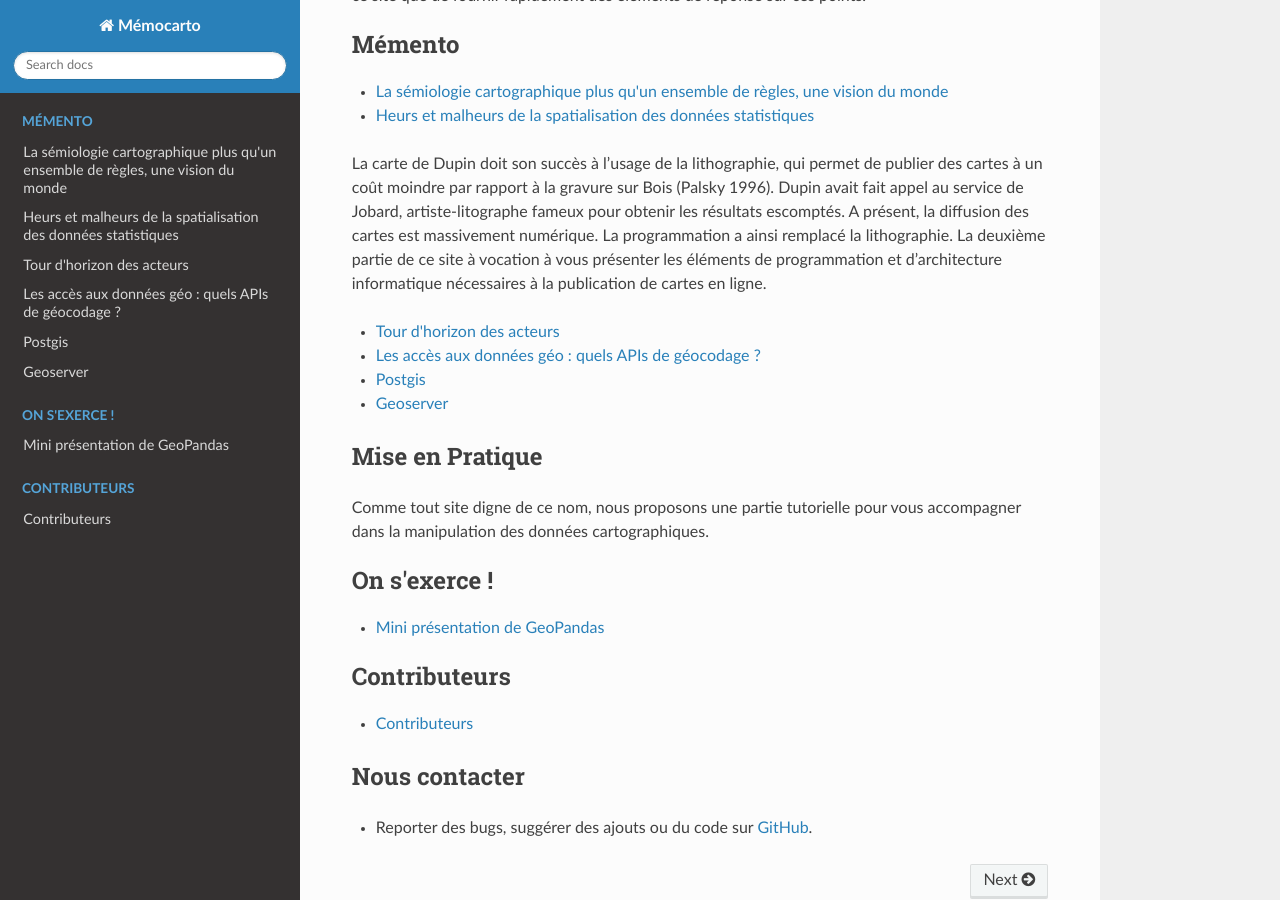
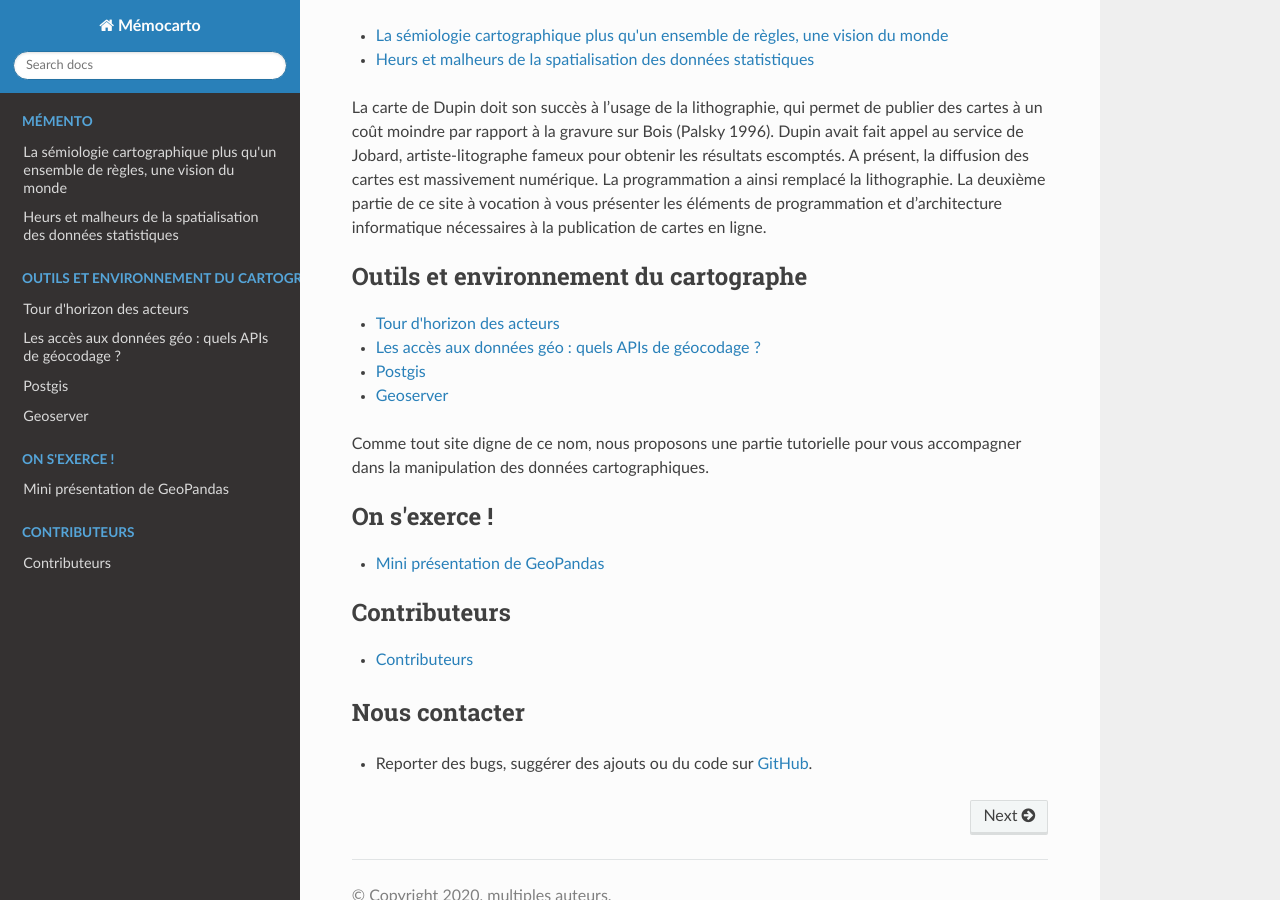
Before and after one commit to JulieDjidji/memocarto, a Sphinx documentation site: the page built from doc/source/index.rst, in a window 1280 px wide and 900 px high, scrolled down 1485 px. Built offline with Sphinx 7.4.7 and the Read the Docs theme 2.0.0, drawn with Linux system fonts in a browser that asks for light colours; pages that are not in the unit, such as notebooks, are missing from menus; some of the changed text lies outside the part shown.

Commit message:
Update index.rst

```diff
--- a/doc/source/index.rst
+++ b/doc/source/index.rst
@@ -33,15 +31,14 @@ Ces deux points à l'interface de la géographie, de la sémiologie, de la stati
   La sémiologie cartographique plus qu'un ensemble de règles, une vision du monde <semio>
   Heurs et malheurs de la spatialisation des données statistiques <concepts>
 
-.. toctree::
-  :maxdepth: 1
-  :caption:  Gérer son SIG
 
 
 La carte de Dupin doit son succès à l'usage de la lithographie, qui permet de publier des cartes à un coût moindre  par rapport à la gravure sur Bois (Palsky 1996). Dupin avait fait appel au service de Jobard, artiste-litographe fameux pour obtenir les résultats escomptés. A présent, la diffusion des cartes est massivement numérique. La programmation a ainsi remplacé la lithographie. La deuxième partie de ce site à vocation à vous présenter les éléments de programmation et d'architecture informatique nécessaires à la publication de cartes en ligne.
 
+
 .. toctree::
   :maxdepth: 1
+  :caption:  Outils et environnement du cartographe
 
 
   Tour d'horizon des acteurs <acteurs>
@@ -49,8 +46,7 @@ La carte de Dupin doit son succès à l'usage de la lithographie, qui permet de
   Postgis <postgis>
   Geoserver <geoserver>
 
-Mise en Pratique
----------------------
+
 
 Comme tout site digne de ce nom, nous proposons une partie tutorielle pour vous accompagner dans la manipulation des données cartographiques.
 
```
Also changed, not shown: other parts of doc/source/index.rst (+0 -2 lines).
